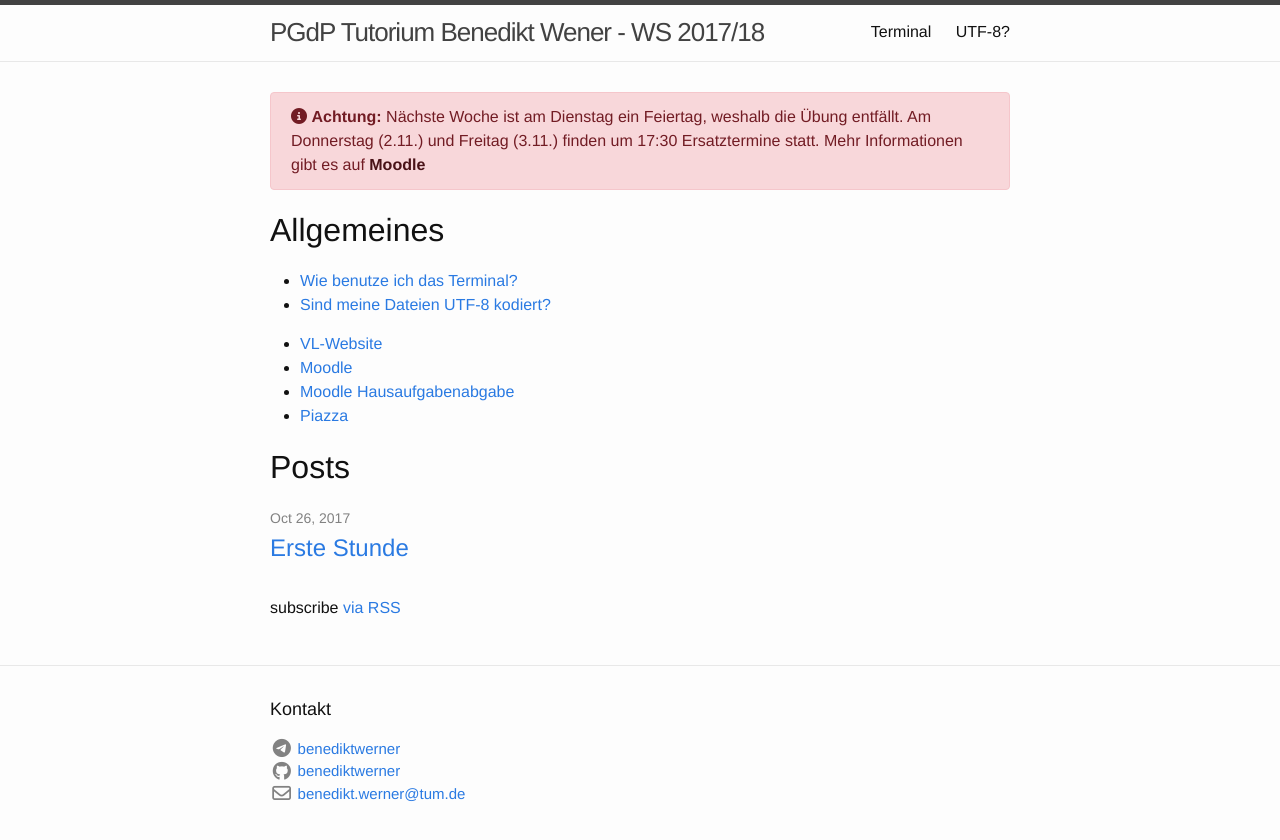
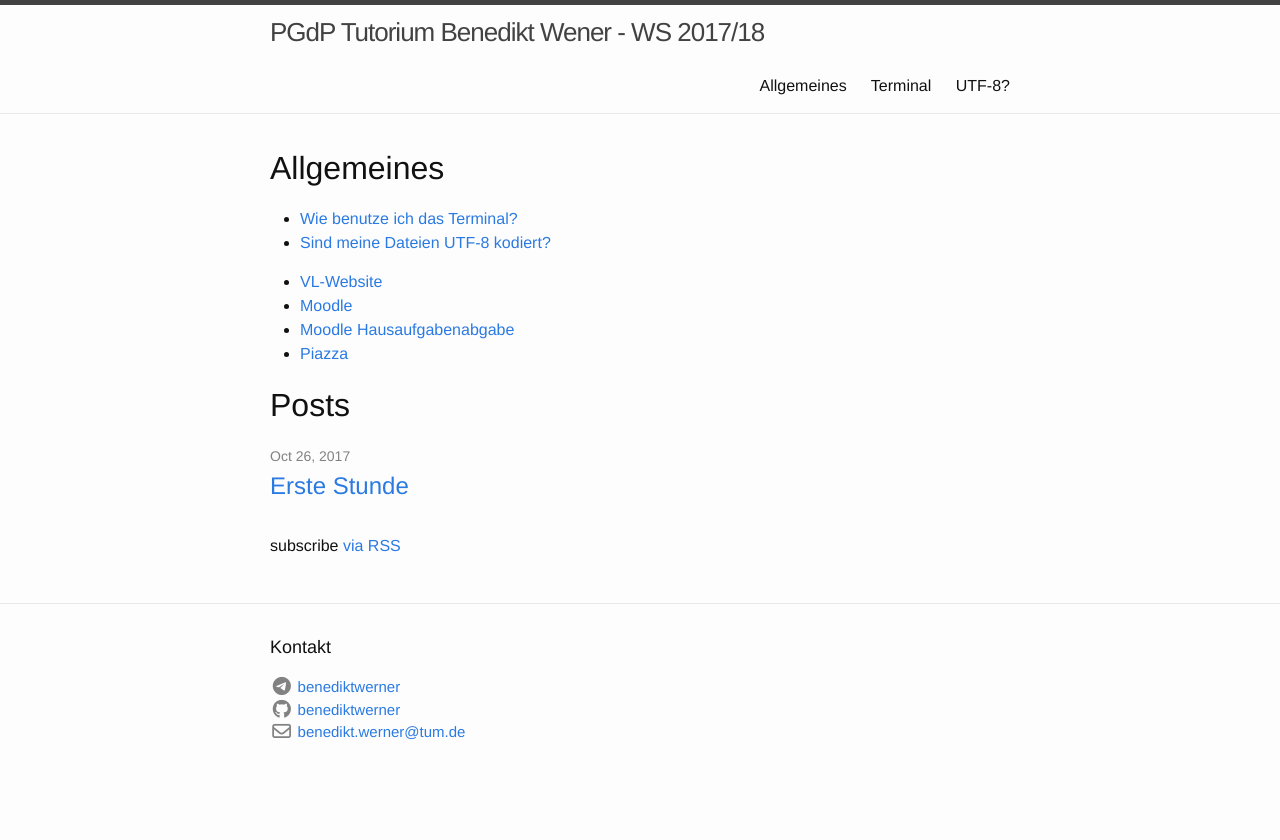
Before and after one commit to benediktwerner/pgdp17, a Jekyll site: the page built from index.md, in a window 1280 px wide. Shown: the top 840 px of the page. Built offline with Jekyll 4.4.1, drawn with Linux system fonts in a browser that asks for light colours; nearby versions of some CDN libraries; our own code applies the rules of GitHub Pages for plain Markdown files.

Commit message:
Removed hint about canceled tutorial

```diff
--- a/index.md
+++ b/index.md
@@ -1,7 +1,6 @@
 ---
 layout: home
 ---
-{% include alert.html content="Nächste Woche ist am Dienstag ein Feiertag, weshalb die Übung entfällt. Am Donnerstag (2.11.) und Freitag (3.11.) finden um 17:30 Ersatztermine statt. Mehr Informationen gibt es auf [Moodle](https://www.moodle.tum.de/course/view.php?id=35284){:class='alert-link'}" type="danger" %}
 # Allgemeines
 - [Wie benutze ich das Terminal?](terminal-how-to)
 - [Sind meine Dateien UTF-8 kodiert?](utf-8)
```
